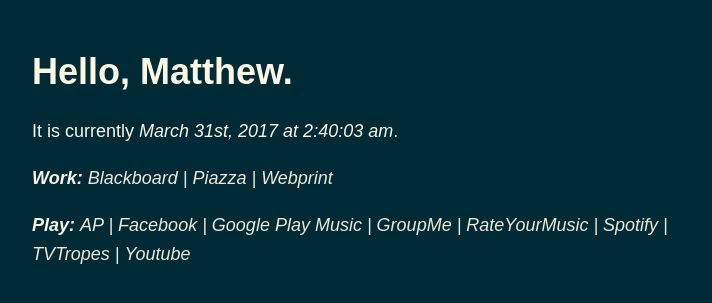
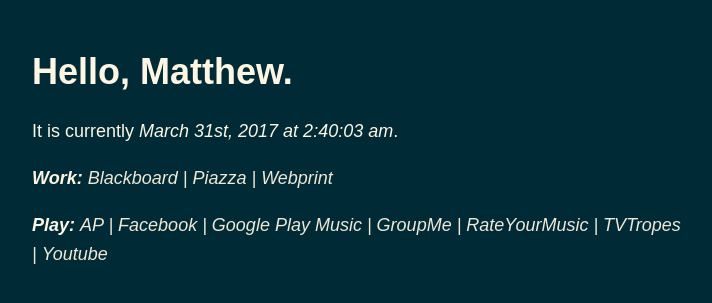
Before and after one commit to matthewjenkins97/matthewjenkins97.github.io, a Jekyll site: the page startpage/index.html, which Jekyll copies as it is, in a window 1280 px wide. Shown: the top 303 px of the page, without its empty margins (283-995 px from the left). Built offline with Jekyll 4.4.1, drawn with Linux system fonts in a browser that asks for light colours.

Commit message:
link removals

```diff
--- a/startpage/index.html
+++ b/startpage/index.html
@@ -71,7 +71,6 @@
     <i> <a href="https://play.google.com/music/"> Google Play Music |</a></i>
     <i> <a href="https://web.groupme.com/chats/"> GroupMe |</a></i>
     <i> <a href="https://rateyourmusic.com/"> RateYourMusic |</a></i>
-    <i> <a href="https://play.spotify.com/browse"> Spotify |</a></i>
     <i> <a href="http://tvtropes.org/"> TVTropes |</a></i>
     <i> <a href="https://www.youtube.com/feed/subscriptions/"> Youtube</a></i>
     <p></p>
```
